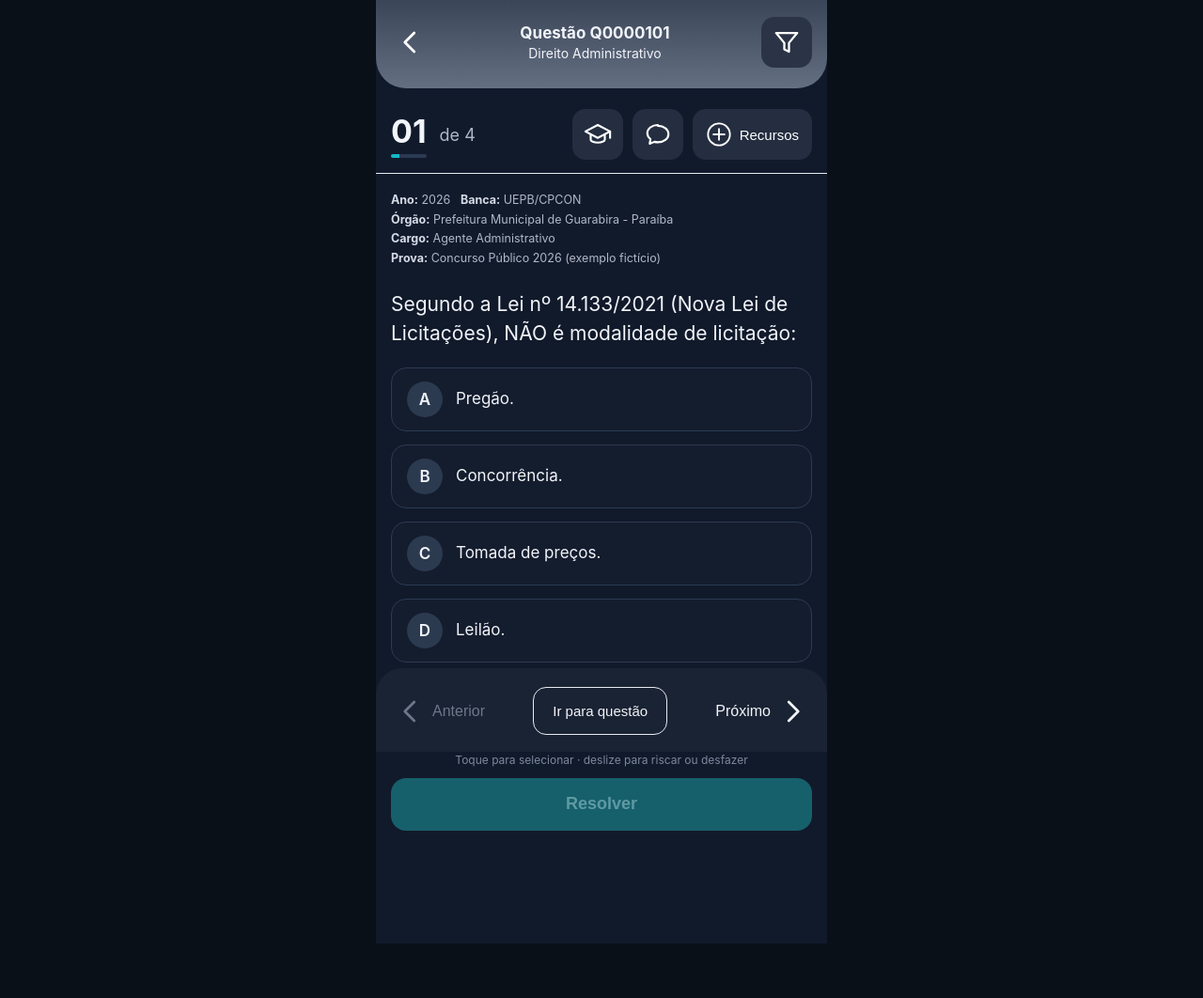
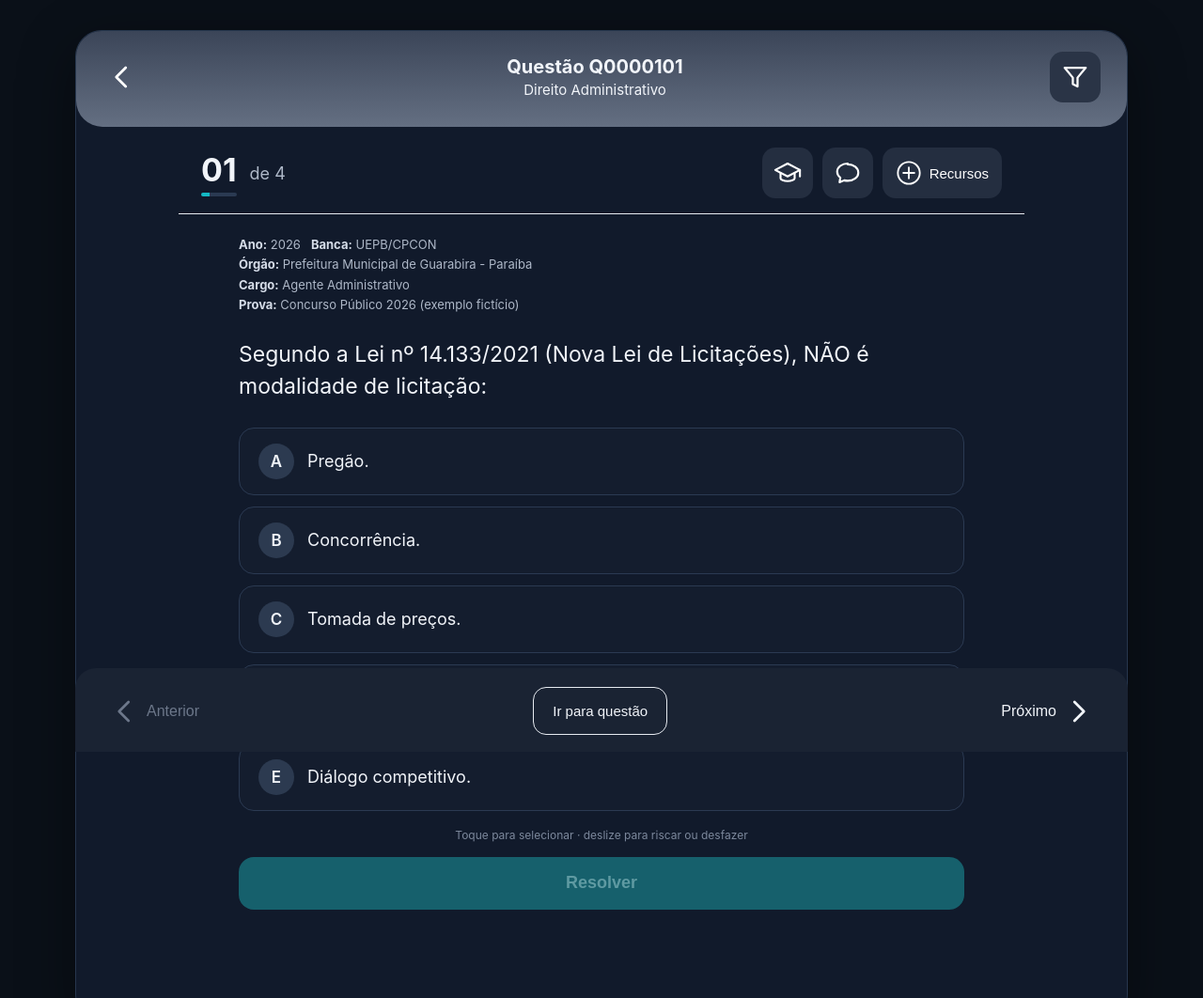
Before and after one commit to thompsondsa/questoes-mais, a plain HTML site: page index.html in a window 1280 px wide. Shown: the top 1062 px of the page at 94% size. Before the commit the page ends 1004 px from the top, so only its background shows below. Drawn offline with Linux system fonts and the light colour scheme.

Commit message:
Melhora layout responsivo para computadores

```diff
--- a/css/styles.css
+++ b/css/styles.css
@@ -49,3 +49,36 @@ nav .mid{border:1.5px solid #e6eaf0;border-radius:14px;padding:16px 20px;font-si
 .xp{margin-top:10px;background:#222d42;border:0;color:#fff;border-radius:12px;padding:12px 16px;font-size:15px;cursor:pointer}
 .st{font-size:13px;color:var(--mut);margin:8px 0}.st.bad{color:#ff8a80}.st.good{color:#7ee2a0}
 .opt.sm{font-size:14px;padding:12px}
+
+
+/* Experiência em computador: aproveita a tela maior sem prejudicar o celular. */
+@media (min-width: 760px) {
+  html, body { min-height:100%; height:auto; }
+  body { padding:24px 20px 36px; }
+  #app {
+    width:100%; max-width:1080px; min-height:calc(100vh - 60px);
+    margin:0 auto; padding-bottom:118px; border:1px solid #26364d;
+    border-radius:28px; overflow:hidden; box-shadow:0 18px 60px #0006;
+  }
+  header { border-radius:0 0 28px 28px; padding:22px 28px 26px; }
+  header h1 { font-size:20px; }
+  header p { font-size:15px; }
+  .row2 { max-width:900px; margin:0 auto; padding:22px 24px 16px; }
+  .meta, .stem, .alts, .hint, #fb {
+    max-width:820px; margin-left:auto; margin-right:auto;
+  }
+  .meta { padding:22px 24px 0; font-size:13px; }
+  .stem { padding:24px 24px 8px; font-size:23px; }
+  .alts { padding:18px 24px; gap:12px; }
+  .alt { padding:16px 20px; }
+  .alt .t { font-size:18px; }
+  .go { display:block; max-width:772px; margin:16px auto 0; }
+  nav { max-width:1080px; border-radius:22px 22px 0 0; padding-left:28px; padding-right:28px; }
+  .sheet { max-width:700px; border-radius:24px; margin:24px; }
+  .ov { align-items:center; }
+}
+@media (min-width: 1200px) {
+  body { padding-top:32px; }
+  #app { max-width:1120px; }
+  nav { max-width:1120px; }
+}
```
